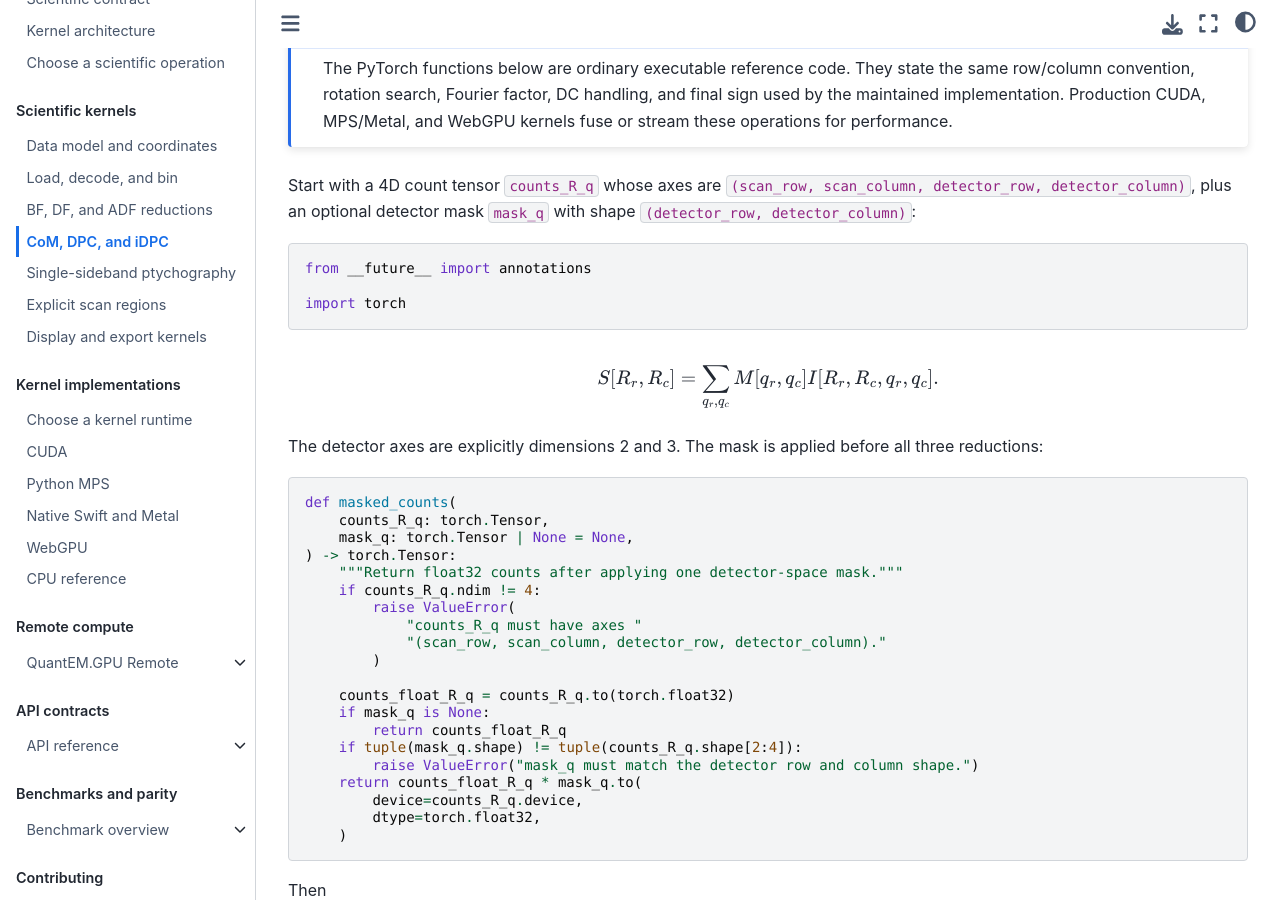
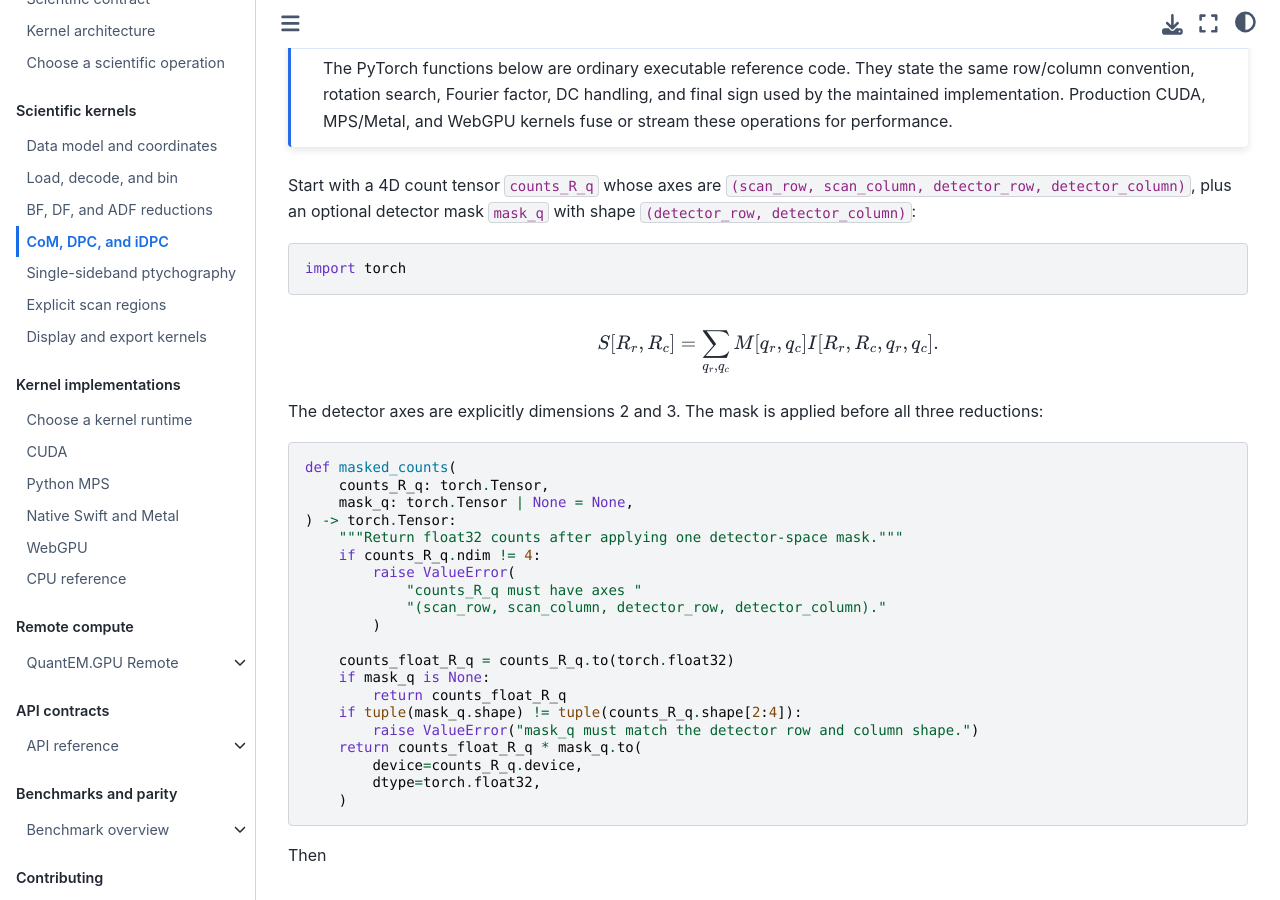
Before and after one commit to bobleesj/quantem.gpu, a Jupyter Book: the page built from docs/kernels/com-dpc-idpc.md, in a window 1280 px wide and 900 px high, scrolled down 308 px. Built offline with Jupyter Book 1.0.4 settings and Sphinx 7.4.7 and the Sphinx Book theme 1.1.4, drawn with Linux system fonts in a browser that asks for light colours.

Commit message:
Remove unnecessary future import from DPC guide

````diff
--- a/docs/kernels/com-dpc-idpc.md
+++ b/docs/kernels/com-dpc-idpc.md
@@ -22,8 +22,6 @@ Start with a 4D count tensor `counts_R_q` whose axes are
 detector mask `mask_q` with shape `(detector_row, detector_column)`:
 
 ```python
-from __future__ import annotations
-
 import torch
 ```
 
````
Also changed, not shown: 1 other file.
